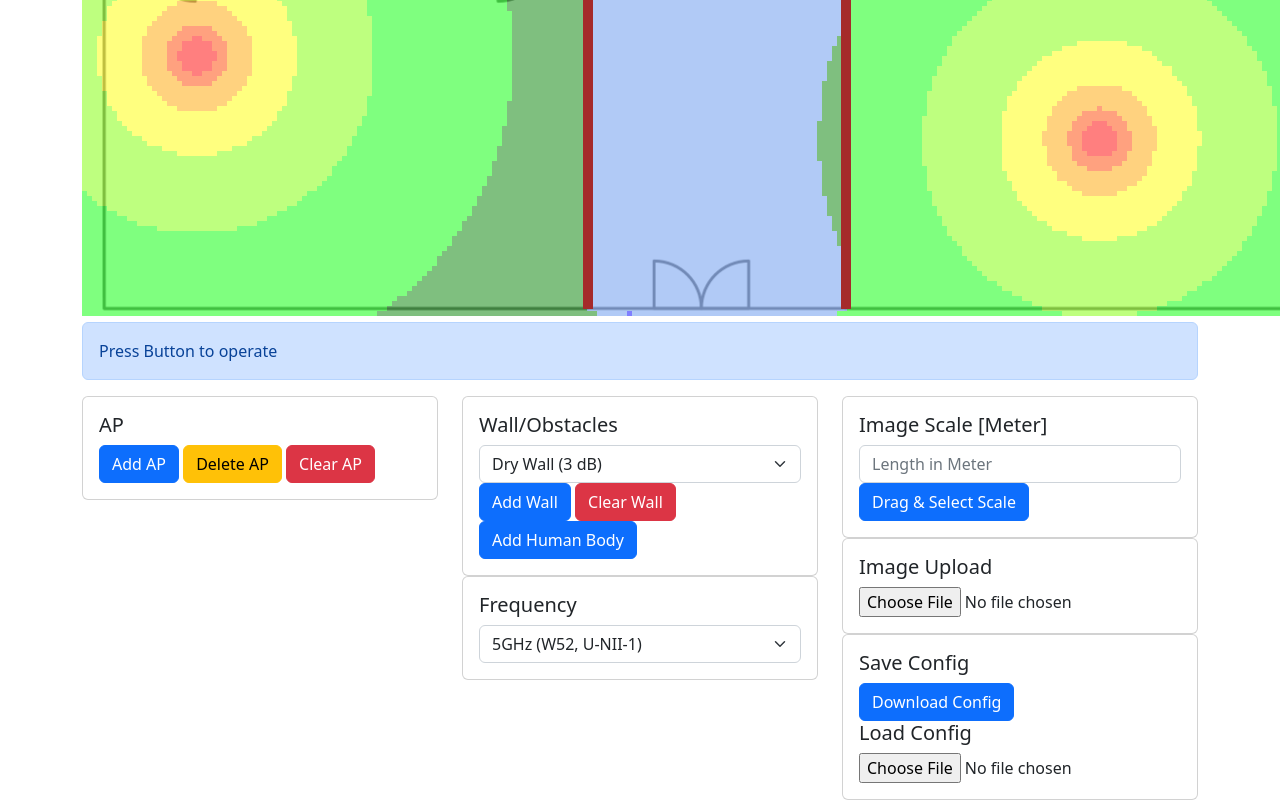
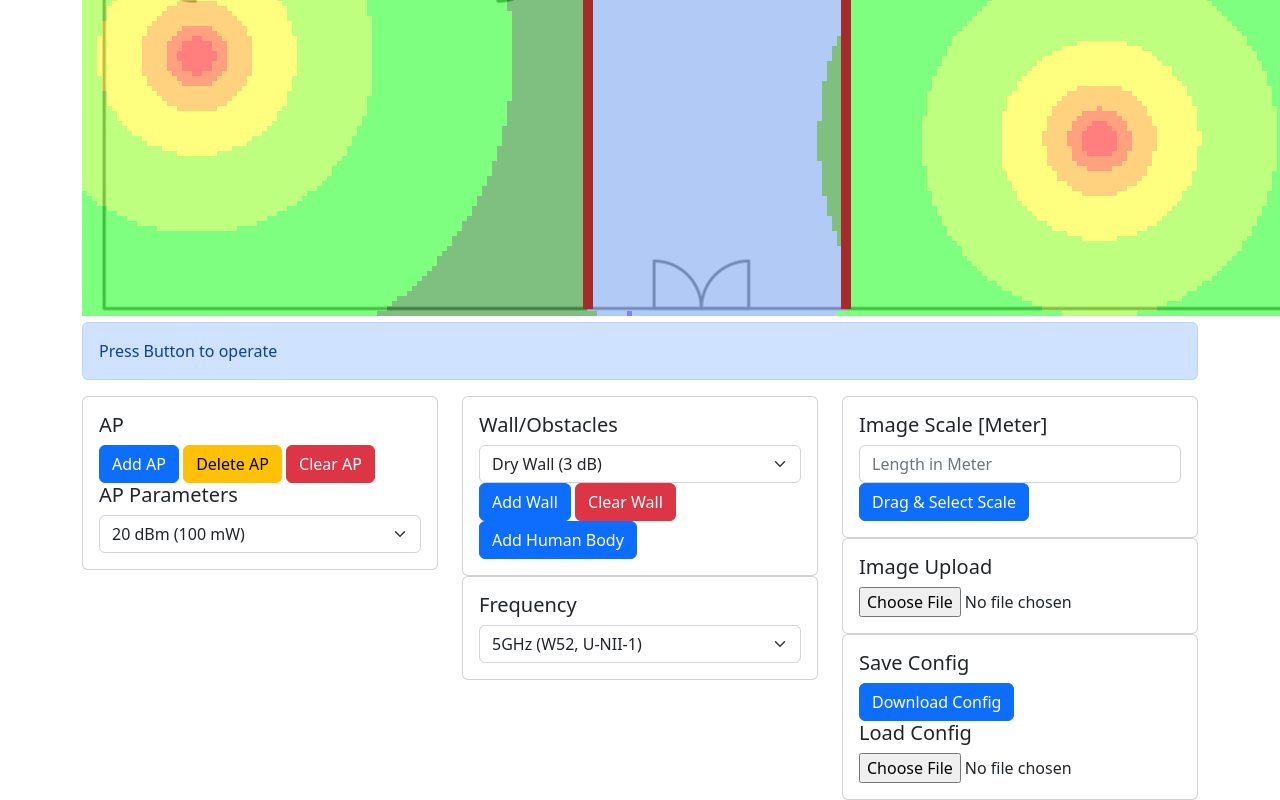
Before and after one commit to enukane/nk-wlan-planner, a plain HTML site: page index.html in a window 1280 px wide. Shown: the part 540-1340 px from the top of the page. Drawn offline with nearby package versions, Linux system fonts and the light colour scheme.

Commit message:
add_ap: ap power db is selectable

```diff
--- a/index.html
+++ b/index.html
@@ -31,6 +31,15 @@
                             <button id="button-add-ap" type="button" class="btn btn-primary toggle">Add AP</button>
                             <button id="button-del-ap" type="button" class="btn btn-warning">Delete AP</button>
                             <button id="button-clear-ap" type="button" class="btn btn-danger">Clear AP</button>
+                            <h5 class="card-title">AP Parameters</h5>
+                            <select id="ap-param-powerdb" class="form-select" aria-label="select ap power in dBm">
+                                <option value="10">10 dBm (10 mW)</option>
+                                <option value="14">14 dBm (25 mW)</option>
+                                <option value="17">17 dBm (50 mW)</option>
+                                <option value="20" selected>20 dBm (100 mW)</option>
+                                <option value="23">23 dBm (200 mW)</option>
+                                <option value="24">24 dBm (250 mW)</option>
+                            </select>
                         </div>
                     </div>
                 </div>
--- a/main.js
+++ b/main.js
@@ -462,6 +462,8 @@ function map_click_to_add_ap(x, y) {
         y: y,
         powerdb: 20.0, /* XXX */
     }
+    powerdb = parseInt($("#ap-param-powerdb").val())
+    new_ap.powerdb = powerdb
     console.log("add_ap: ", new_ap)
     appos_list.push(new_ap)
 
```
